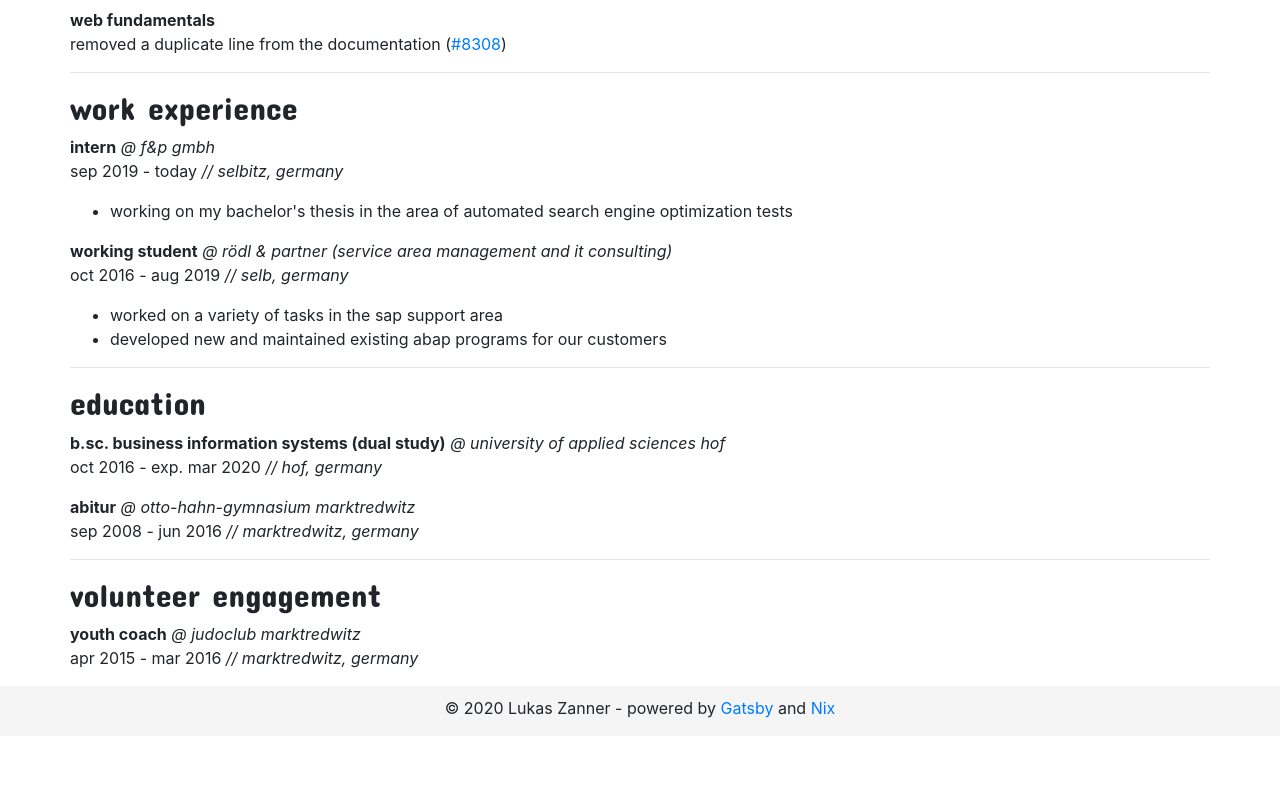
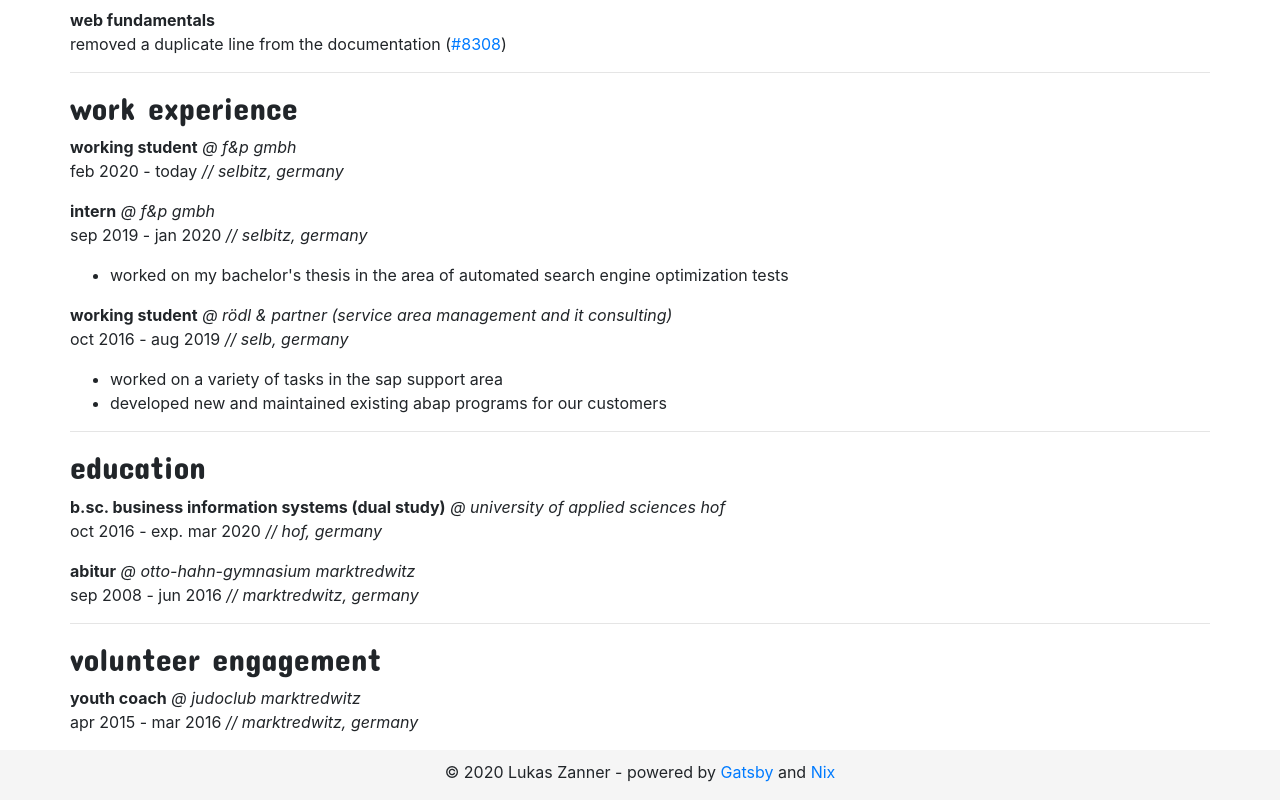
Before and after one commit to zann1x/hello-world, a Gatsby site: page / in a window 1280 px wide. Shown: the part 2119-2919 px from the top of the page. Before the commit the page ends 2855 px from the top, so only its background shows below. Built offline with nearby package versions, Linux system fonts and the light colour scheme; Gatsby itself is replaced by a stand-in of ours.

Commit message:
Update work experience

```diff
--- a/src/markdown-pages/about.md
+++ b/src/markdown-pages/about.md
@@ -59,10 +59,13 @@ removed a duplicate line from the documentation ([#8308](https://github.com/goog
 
 ## work experience
 
+**working student** *@ f&p gmbh* \
+feb 2020 - today *// selbitz, germany*
+
 **intern** *@ f&p gmbh* \
-sep 2019 - today *// selbitz, germany*
+sep 2019 - jan 2020 *// selbitz, germany*
 
-- working on my bachelor's thesis in the area of automated search engine optimization tests
+- worked on my bachelor's thesis in the area of automated search engine optimization tests
 
 **working student** *@ rödl & partner (service area management and it consulting)* \
 oct 2016 - aug 2019 *// selb, germany*
```
